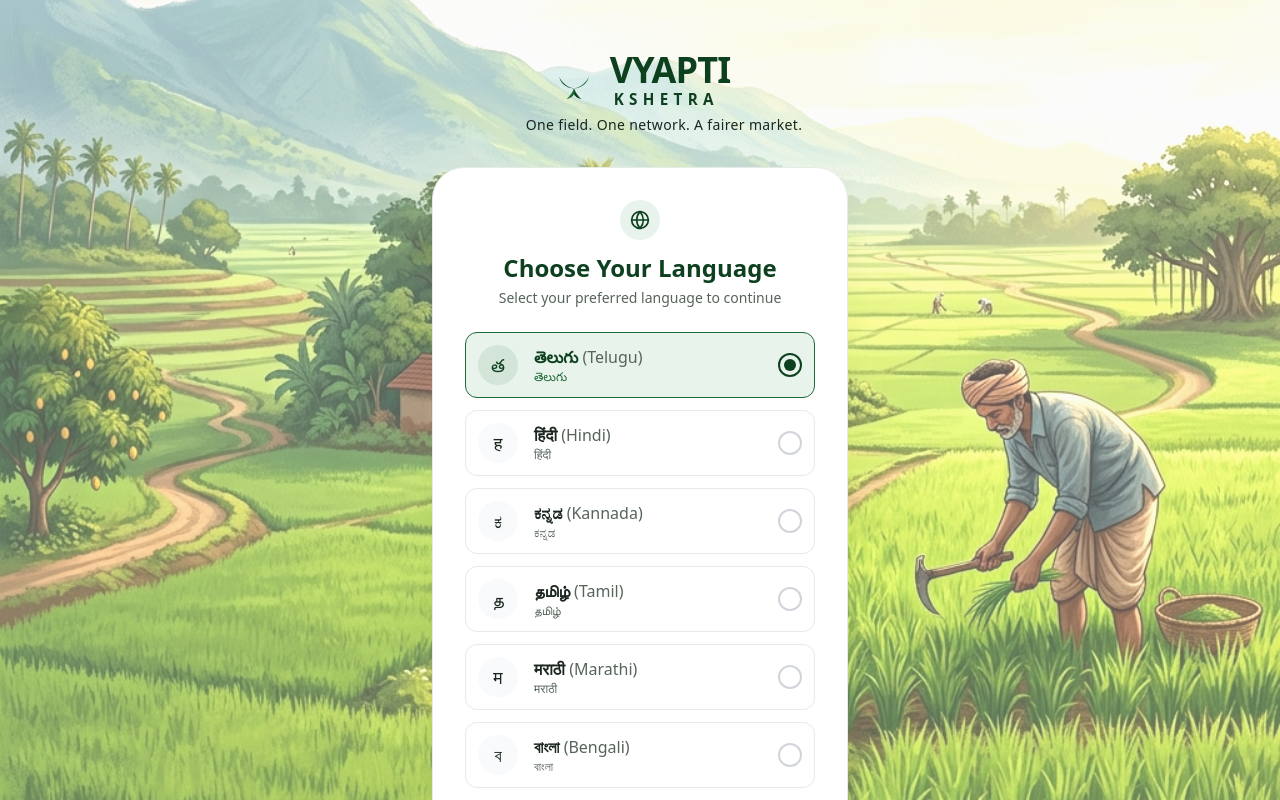
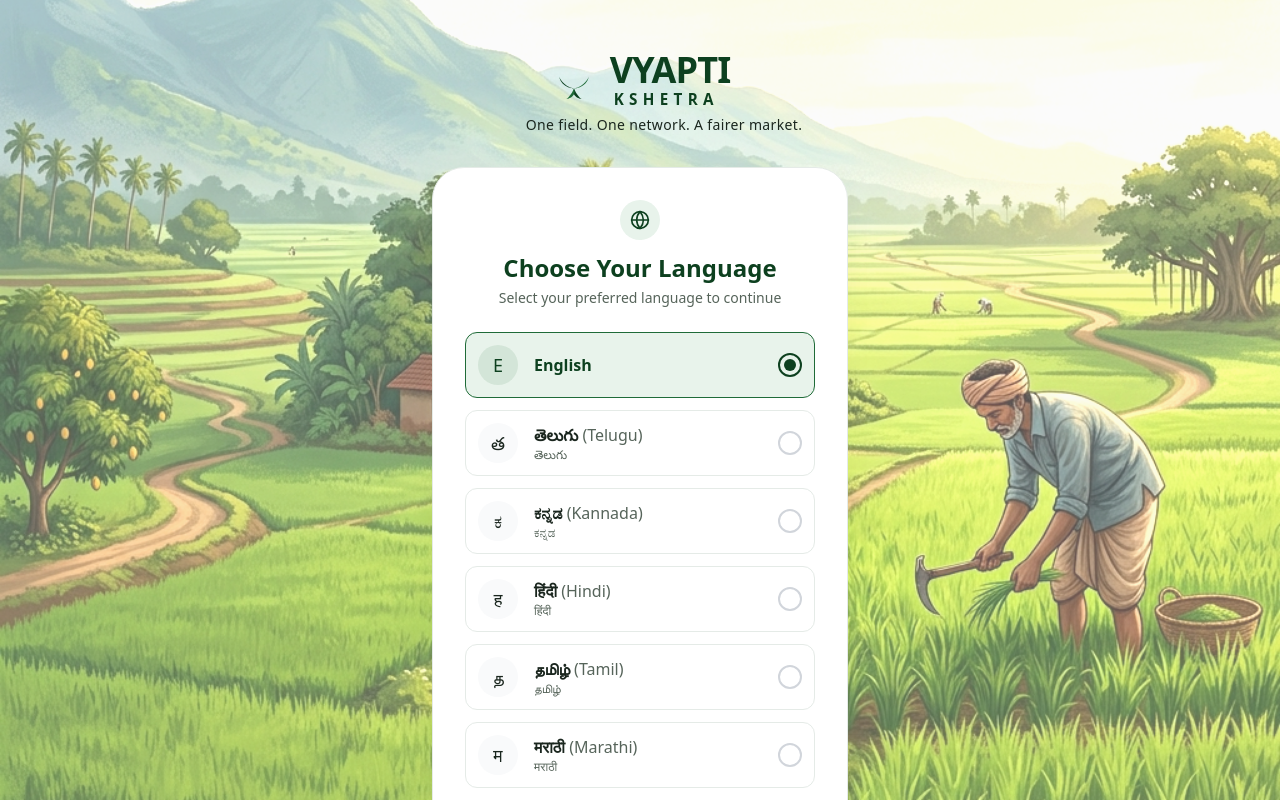
Before and after one commit to shanmukh-dotcom/sih-vyapthishektra-teamsarthak, a Next.js app: page / in a window 1280 px wide. Shown: the top 800 px of the page. Built offline with nearby package versions, Linux system fonts and the light colour scheme.

Commit message:
fix: reordered language selection to english first

```diff
--- a/src/app/page.tsx
+++ b/src/app/page.tsx
@@ -6,17 +6,17 @@ import Image from 'next/image';
 import Logo from '@/components/Logo';
 
 const languages = [
+  { id: 'en', native: 'English', name: 'English' },
   { id: 'te', native: 'తెలుగు', name: 'Telugu' },
+  { id: 'kn', native: 'ಕನ್ನಡ', name: 'Kannada' },
   { id: 'hi', native: 'हिंदी', name: 'Hindi' },
-  { id: 'kn', native: 'ಕನ್ನಡ', name: 'Kannada' },
   { id: 'ta', native: 'தமிழ்', name: 'Tamil' },
   { id: 'mr', native: 'मराठी', name: 'Marathi' },
   { id: 'bn', native: 'বাংলা', name: 'Bengali' },
-  { id: 'en', native: 'English', name: 'English' },
 ];
 
 export default function LanguageSelection() {
-  const [selectedLang, setSelectedLang] = useState('te');
+  const [selectedLang, setSelectedLang] = useState('en');
   const router = useRouter();
 
   const handleContinue = () => {
```
